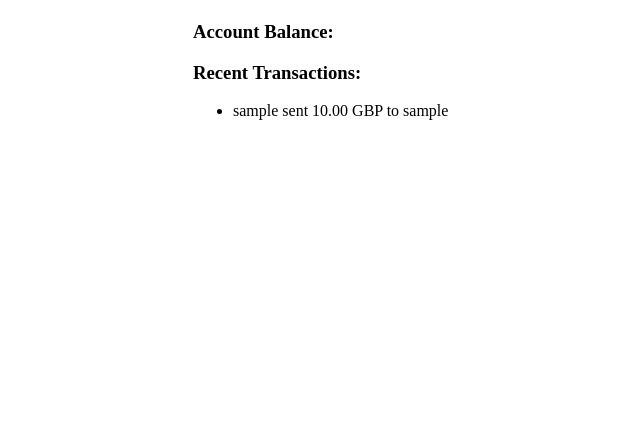
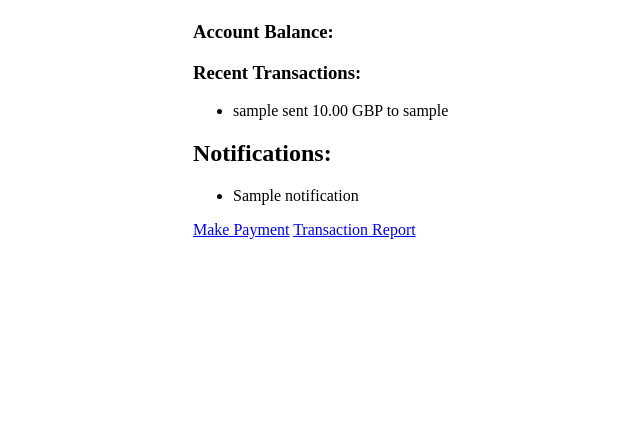
Before and after one commit to ahmed666916/webapps2023, a Django app: template templates/dashboard.html in a window 1280 px wide. Shown: the part 104-542 px from the top of the page, without its empty margins (67-707 px from the left). Run offline with Django 4.2, Linux system fonts and the light colour scheme; tables that the repository leaves empty hold one stand-in row (values such as "Sample post"); the template is opened without the code that fills it: values that come from a table or form of the project are taken from there, most other values are stand-ins (such as "Sample title", 1, 10 or a date in 2020).

Commit message:
updated dashboard.html and few other changes

```diff
--- a/register/urls.py
+++ b/register/urls.py
@@ -5,4 +5,5 @@
     path('register/', views.register, name='register'),
     path('registration-success/', views.registration_success, name='registration_success'),
     path('login/', views.user_login, name='login'),
+    path('dashboard/', views.dashboard, name='dashboard'),
 ]
--- a/templates/dashboard.html
+++ b/templates/dashboard.html
@@ -9,4 +9,15 @@
             <li>{{ transaction.sender.username }} sent {{ transaction.amount }} {{ transaction.sender.currency }} to {{ transaction.recipient.username }}</li>
         {% endfor %}
     </ul>
+
+    <h2>Notifications:</h2>
+    <ul>
+        {% for notification in notifications %}
+            <li>{{ notification }}</li>
+        {% endfor %}
+    </ul>
+
+
+    <a href="{% url 'payapp:make_payment' %}" class="btn btn-primary">Make Payment</a>
+    <a href="{% url 'payapp:transaction_report' %}" class="btn btn-primary">Transaction Report</a>
 {% endblock %}
```
Also changed, not shown: register/views.py (+15 -0 lines).
